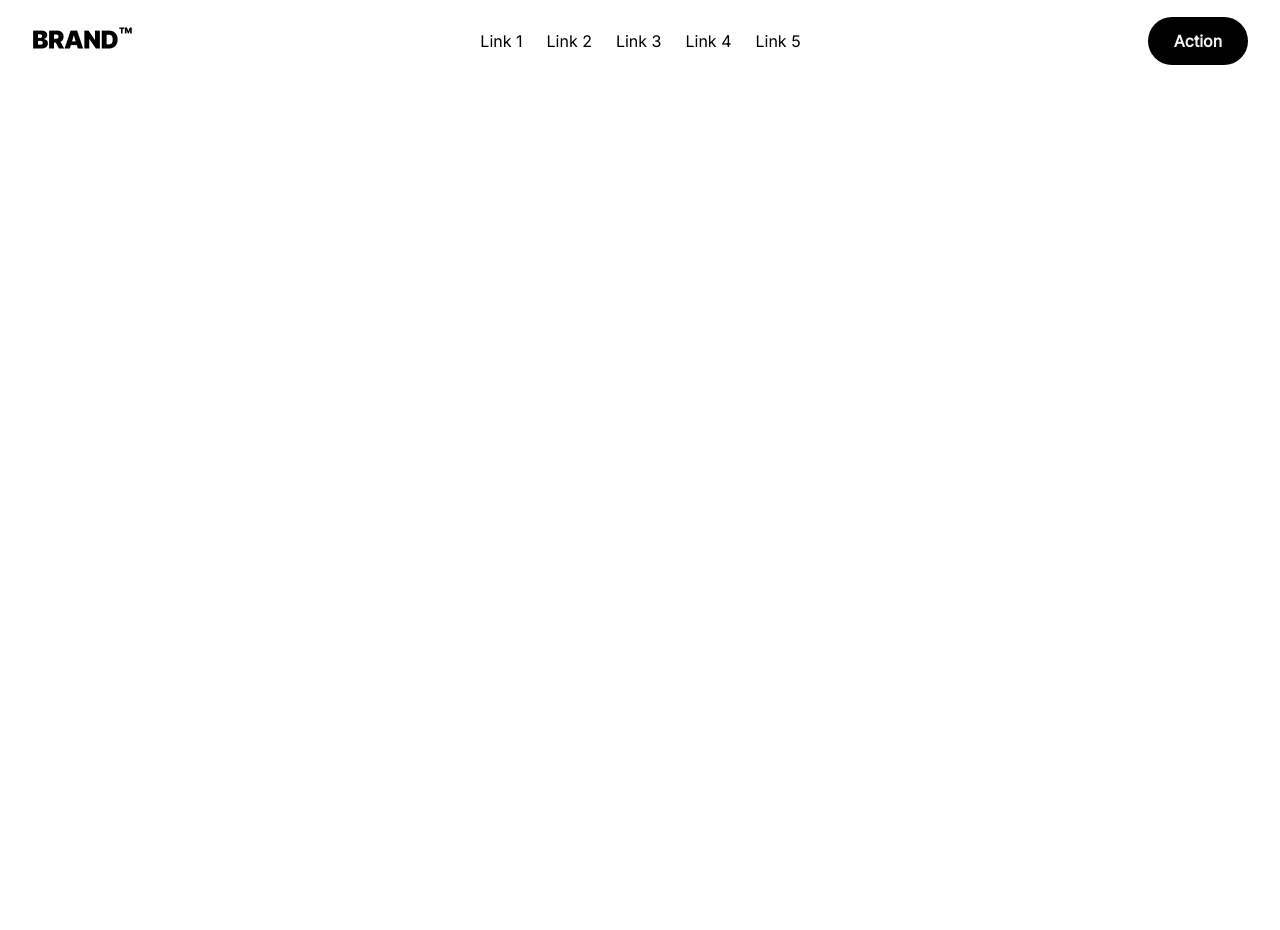
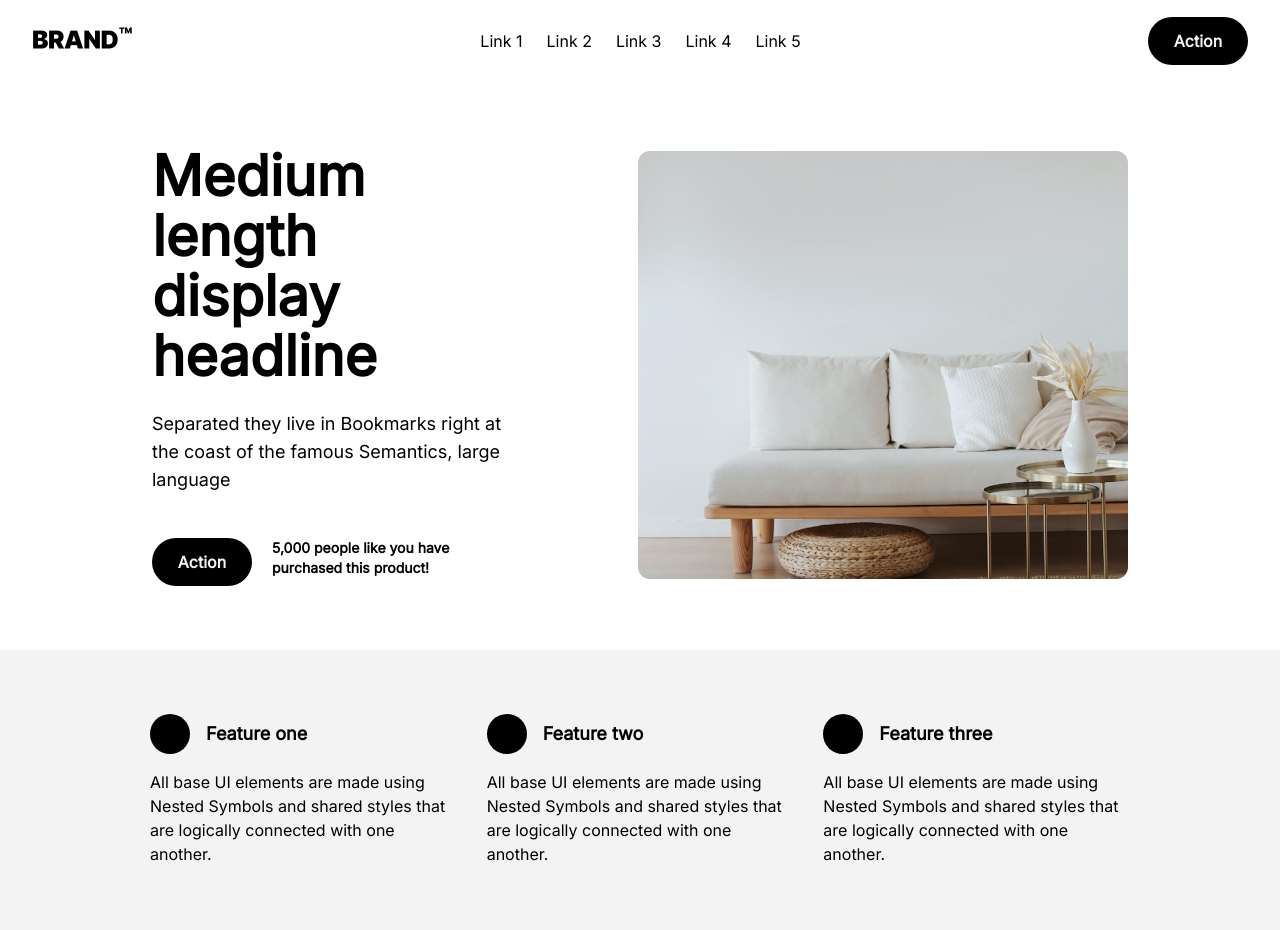
Before and after one commit to AnaGulishvili/Responsive-design, a plain HTML site: page index.html in a window 1280 px wide. Before the commit the page ends 800 px from the top, so only its background shows below. Drawn offline with Linux system fonts and the light colour scheme.

Commit message:
first two sections done

```diff
--- a/CSS/styles.css
+++ b/CSS/styles.css
@@ -1,4 +1,7 @@
 /*header styles*/
+.header {
+    position: fixed;
+}
 .header-container {
     Padding: 17px 32px;
     display: flex;
@@ -37,3 +40,84 @@ a {
     color: #F3F3F3;
 
 }
+/*headline-1st section*/
+.section-container {
+    Padding: 64px 165px;
+    display: flex;
+    gap: 130px;
+    justify-content: center;
+    align-items: center;
+
+}
+.p-container {
+    display: flex;
+    flex-direction: column;
+    width: 490px;
+}
+.headline-h {
+    font-family: 'Inter', sans-serif;
+    font-Weight: 900;
+    font-size: 56px;
+    Line-height: 60px;
+    margin-bottom: 24px;
+}
+
+.first-p {
+    font-family: 'Inter';
+    font-style: normal;
+    font-weight: 400;
+    font-size: 18px;
+    line-height: 28px;
+
+}
+.btn-text {
+    display: flex;
+    margin-top: 44px;
+
+}
+.second-p {
+    margin-left: 20px;
+    width: 236px;
+    height: 40px;
+    font-family: 'Inter';
+    font-style: normal;
+    font-weight: 600;
+    font-size: 14px;
+    line-height: 20px;
+}
+/*feature section styles*/
+.feature-container {
+    padding: 64px 150px;
+    background-color: #F3F3F3;
+    display: flex;
+    gap: 30px;
+    width: Fill;
+}
+.div-wrapper {
+    display: flex;
+    flex-direction: column;
+}
+.black-ball {
+    background-color: #000;
+    width: 40px;
+    height: 40px;
+    border-radius: 50%;
+}
+.title-wrapper {
+    display: flex;
+    align-items: center;
+    gap: 16px;
+    font-family: 'Inter';
+    font-style: normal;
+    font-weight: 700;
+    font-size: 18px;
+    line-height: 28px;
+    margin-bottom: 16px;
+}
+.feature-p {
+    font-family: 'Inter';
+    font-style: normal;
+    font-weight: 400;
+    font-size: 16px;
+    line-height: 24px;
+}
--- a/index.html
+++ b/index.html
@@ -32,6 +32,52 @@
             </div></a>
         </div>
     </header>
+    <!-- headline section-->
+    <section>
+        <div class="section-container">
+            <div class="p-container">
+                <h2 class="headline-h">Medium length display headline</h2>
+                <p class="first-p">Separated they live in Bookmarks right at the coast of the famous Semantics, large language </p>
+                <div class="btn-text">
+                    <a href="#"><div class="action-button">
+                        <p class="button-text">Action</p>
+                    </div></a>
+                    <div>
+                    <p class="second-p">5,000 people like you have purchased this product!</p>
+                    </div>
+                </div>
+            </div>
+            <div>
+                <img src="images/img.png" alt="room">
+            </div>
+        </div>
+    </section>
+    <!--Feature section-->
+    <section>
+        <div class="feature-container">
+            <div class="div-wrapper">
+                <div class="title-wrapper">
+                    <div class="black-ball"></div>
+                    <h4>Feature one</h4>
+                </div>
+                <p class="feature-p">All base UI elements are made using Nested Symbols and shared styles that are logically connected with one another.</p>
+            </div>
+            <div class="div-wrapper">
+                <div class="title-wrapper">
+                    <div class="black-ball"></div>
+                    <h4>Feature two</h4>
+                </div>
+                <p class="feature-p">All base UI elements are made using Nested Symbols and shared styles that are logically connected with one another.</p>
+            </div>
+            <div class="div-wrapper">
+                <div class="title-wrapper">
+                    <div class="black-ball"></div>
+                    <h4>Feature three</h4>
+                </div>
+                <p class="feature-p">All base UI elements are made using Nested Symbols and shared styles that are logically connected with one another.</p>
+            </div>
+        </div>
+    </section>
 
 </body>
 </html>
```
Also changed, not shown: images/img.png (added).
